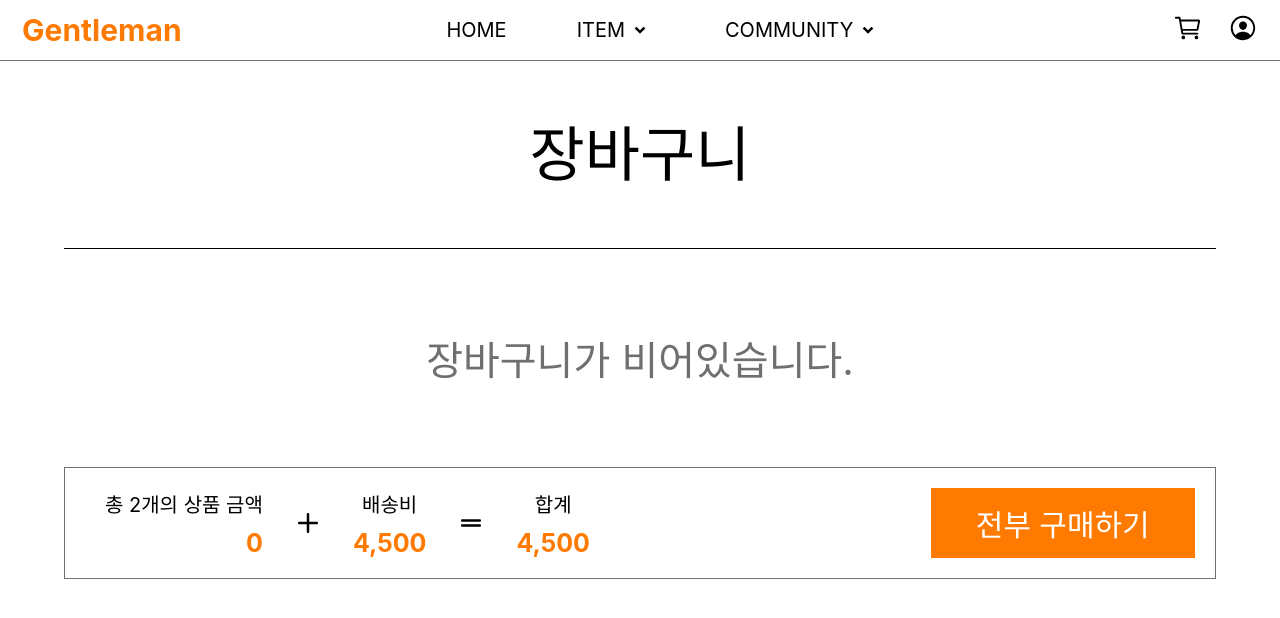
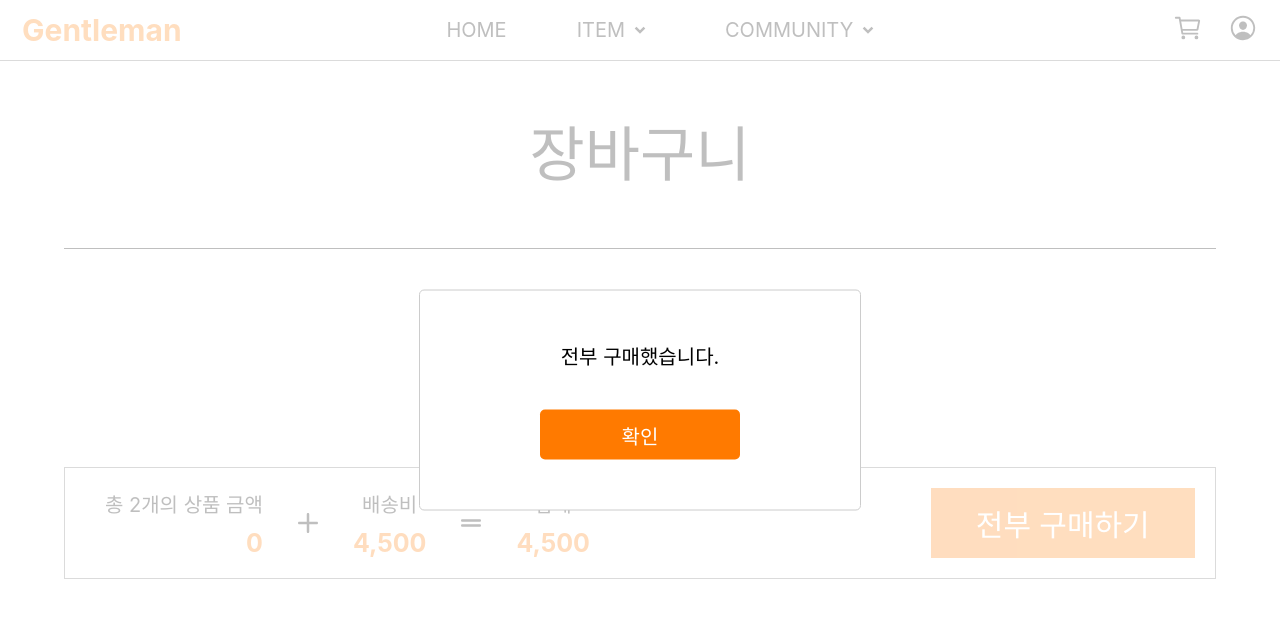
Before and after one commit to potato-club/potato-3team-Unil-frontend, a React (Create React App) app: page /cart in a window 1280 px wide. Both pictures are taken after a click on the button "전부 구매하기". Shown: the top 618 px of the page. Built offline with nearby package versions, Linux system fonts and the light colour scheme.

Commit message:
Modal 작업 in ProductHadleButton

```diff
--- a/package.json
+++ b/package.json
@@ -11,6 +11,7 @@
     "react": "^17.0.2",
     "react-dom": "^17.0.2",
     "react-icons": "^4.2.0",
+    "react-modal": "^3.14.3",
     "react-redux": "^7.2.4",
     "react-router-dom": "^5.2.0",
     "react-scripts": "4.0.3",
--- a/src/components/ProductHandleButton.jsx
+++ b/src/components/ProductHandleButton.jsx
@@ -1,11 +1,35 @@
-import React from 'react';
+import React, { useState, useEffect } from 'react';
 import styled from '@emotion/styled';
 import { customColor } from 'constants/index';
 import { addCart, removeCart } from 'redux/cart/action';
 import { useDispatch } from 'react-redux';
+import Modal from 'react-modal';
+Modal.setAppElement('#root');
 
 const ProductHandleButton = ({ title, data }) => {
+  const [modalIsOpen, setMadalIsOpen] = useState(false);
+  const [madalText, setModalText] = useState('');
   const dispatch = useDispatch();
+
+  useEffect(() => {
+    switch (title) {
+      case '장바구니 담기':
+        setModalText('장바구니에 담았습니다.');
+        break;
+      case '구매하기':
+        setModalText('구매했습니다.');
+        break;
+      case '전부 구매하기':
+        setModalText('전부 구매했습니다.');
+        break;
+      default:
+        setModalText('명령을 이해하지 못했습니다.');
+    }
+  }, [title]);
+
+  const handleModal = (data) => {
+    setMadalIsOpen(data);
+  };
 
   const HandleButton = () => {
     if (title === '장바구니 담기') {
@@ -13,12 +37,29 @@ const ProductHandleButton = ({ title, data }) => {
     } else if (title === '취소하기') {
       dispatch(removeCart(data.current));
     }
+    handleModal(true);
   };
-  return <ButtonWrapper onClick={HandleButton}>{title}</ButtonWrapper>;
+
+  return (
+    <Section>
+      <ButtonWrapper onClick={HandleButton}>{title}</ButtonWrapper>
+      <Modal
+        isOpen={modalIsOpen}
+        onRequestClose={() => handleModal(false)}
+        style={styledModal}>
+        <Text>{madalText}</Text>
+        <HandleModalButton onClick={() => handleModal(false)}>
+          확인
+        </HandleModalButton>
+      </Modal>
+    </Section>
+  );
 };
 
 export default ProductHandleButton;
-
+const Section = styled.div`
+  width: 100%;
+`;
 const ButtonWrapper = styled.button`
   width: 100%;
   height: 70px;
@@ -35,3 +76,35 @@ const ButtonWrapper = styled.button`
     props.children === '취소하기' &&
     `background-color: ${customColor.cancel};`};
 `;
+
+const styledModal = {
+  content: {
+    display: 'flex',
+    flexDirection: 'column',
+    top: '50%',
+    left: '50%',
+    right: 'auto',
+    bottom: 'auto',
+    transform: 'translate(-50%, -50%)',
+    padding: '50px 120px ',
+    alignItems: 'center',
+    borderRadius: '5px',
+    backgroundColor: customColor.fontWhite,
+  },
+};
+
+const Text = styled.div`
+  margin-bottom: 40px;
+  font-size: 20px;
+`;
+
+const HandleModalButton = styled.button`
+  width: 200px;
+  height: 50px;
+
+  font-size: 20px;
+  background-color: ${customColor.main};
+  color: ${customColor.fontWhite};
+  border: none;
+  border-radius: 5px;
+`;
```
Also changed, not shown: 1 other file (tests, documents, lock files or other folders).
